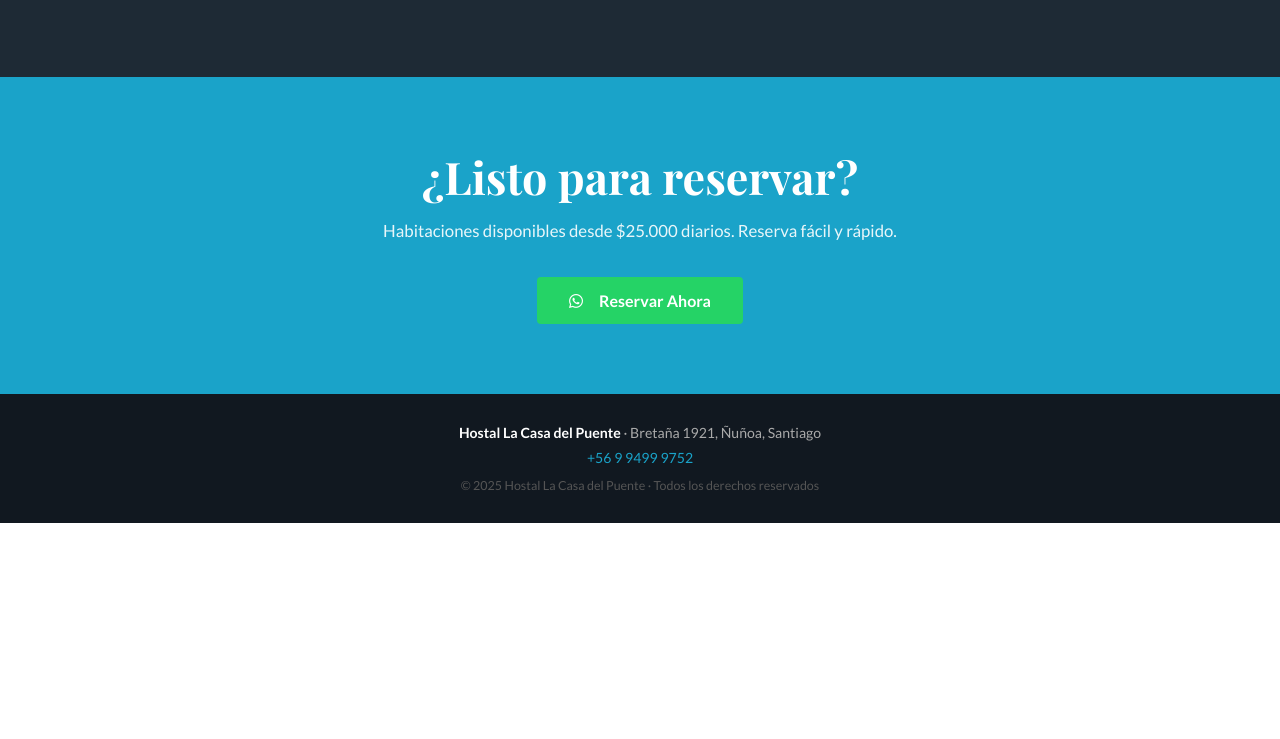
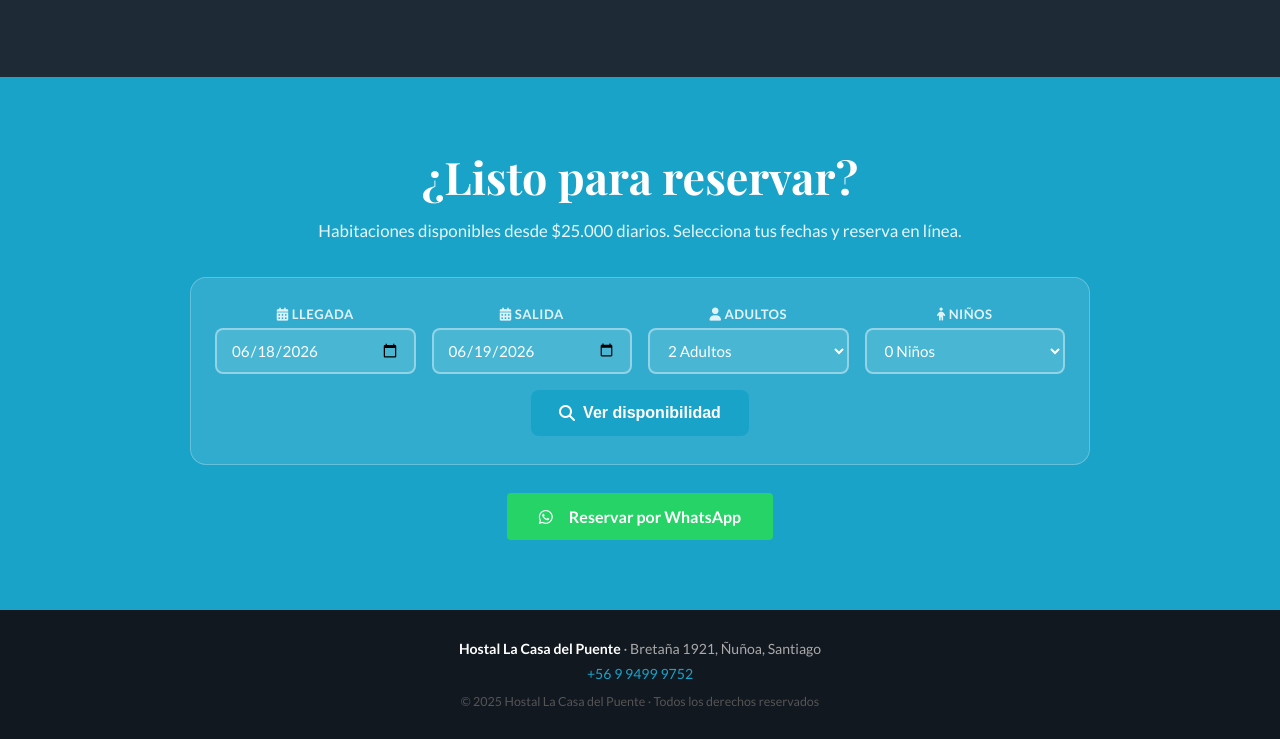
Before and after one commit to FTechTitan/lacasadelpuente-web, a plain HTML site: page index.html in a window 1280 px wide. Shown: the part 4272-5011 px from the top of the page. Before the commit the page ends 4795 px from the top, so only its background shows below. Drawn offline with nearby package versions, Linux system fonts and the light colour scheme.

Commit message:
feat: agregar widget motor de reservas OTASync (property 11495)

```diff
--- a/index.html
+++ b/index.html
@@ -405,13 +405,174 @@
 <!-- RESERVA CTA -->
 <section class="reserva" id="reserva">
   <h2>¿Listo para reservar?</h2>
-  <p>Habitaciones disponibles desde $25.000 diarios. Reserva fácil y rápido.</p>
-  <div class="reserva-btns">
+  <p>Habitaciones disponibles desde $25.000 diarios. Selecciona tus fechas y reserva en línea.</p>
+
+  <!-- Widget motor de reservas OTASync -->
+  <div class="booking-widget">
+    <div class="booking-form">
+      <div class="booking-field">
+        <label for="bk-checkin"><i class="fas fa-calendar-alt"></i> Llegada</label>
+        <input type="date" id="bk-checkin">
+      </div>
+      <div class="booking-field">
+        <label for="bk-checkout"><i class="fas fa-calendar-alt"></i> Salida</label>
+        <input type="date" id="bk-checkout">
+      </div>
+      <div class="booking-field">
+        <label for="bk-adultos"><i class="fas fa-user"></i> Adultos</label>
+        <select id="bk-adultos">
+          <option value="1">1 Adulto</option>
+          <option value="2" selected>2 Adultos</option>
+          <option value="3">3 Adultos</option>
+          <option value="4">4 Adultos</option>
+        </select>
+      </div>
+      <div class="booking-field">
+        <label for="bk-ninos"><i class="fas fa-child"></i> Niños</label>
+        <select id="bk-ninos">
+          <option value="0" selected>0 Niños</option>
+          <option value="1">1 Niño</option>
+          <option value="2">2 Niños</option>
+          <option value="3">3 Niños</option>
+        </select>
+      </div>
+      <button class="btn-buscar" onclick="buscarDisponibilidad()">
+        <i class="fas fa-search"></i> Ver disponibilidad
+      </button>
+    </div>
+  </div>
+
+  <!-- Iframe motor OTASync (se activa al buscar) -->
+  <div id="motor-container" style="display:none; margin-top:32px;">
+    <iframe id="motor-iframe"
+      src=""
+      width="100%"
+      height="700"
+      frameborder="0"
+      style="border-radius:12px; background:#fff;">
+    </iframe>
+  </div>
+
+  <div class="reserva-btns" style="margin-top:28px;">
     <a href="https://wa.me/56994999752?text=Hola,%20quiero%20reservar%20en%20Hostal%20La%20Casa%20del%20Puente" target="_blank" class="btn-whatsapp">
-      <i class="fab fa-whatsapp" style="margin-right:8px"></i>Reservar Ahora
+      <i class="fab fa-whatsapp" style="margin-right:8px"></i>Reservar por WhatsApp
     </a>
   </div>
 </section>
+
+<style>
+  .booking-widget {
+    max-width: 900px;
+    margin: 32px auto 0;
+    background: rgba(255,255,255,0.1);
+    border: 1px solid rgba(255,255,255,0.25);
+    border-radius: 16px;
+    padding: 28px 24px;
+    backdrop-filter: blur(4px);
+  }
+  .booking-form {
+    display: flex;
+    flex-wrap: wrap;
+    gap: 16px;
+    align-items: flex-end;
+    justify-content: center;
+  }
+  .booking-field {
+    display: flex;
+    flex-direction: column;
+    gap: 6px;
+    min-width: 150px;
+    flex: 1;
+  }
+  .booking-field label {
+    font-size: 0.82rem;
+    font-weight: 700;
+    color: rgba(255,255,255,0.85);
+    letter-spacing: 0.5px;
+    text-transform: uppercase;
+  }
+  .booking-field input,
+  .booking-field select {
+    height: 46px;
+    padding: 0 14px;
+    border: 2px solid rgba(255,255,255,0.4);
+    border-radius: 8px;
+    background: rgba(255,255,255,0.12);
+    color: #fff;
+    font-size: 0.95rem;
+    font-family: 'Lato', sans-serif;
+    outline: none;
+    transition: border 0.2s;
+  }
+  .booking-field input:focus,
+  .booking-field select:focus { border-color: #fff; }
+  .booking-field select option { background: #1e2a35; color: #fff; }
+  .btn-buscar {
+    height: 46px;
+    padding: 0 28px;
+    background: var(--azul);
+    color: #fff;
+    border: none;
+    border-radius: 8px;
+    font-size: 1rem;
+    font-weight: 700;
+    cursor: pointer;
+    display: flex;
+    align-items: center;
+    gap: 8px;
+    transition: opacity 0.2s;
+    white-space: nowrap;
+  }
+  .btn-buscar:hover { opacity: 0.85; }
+  @media (max-width: 600px) {
+    .booking-field { min-width: 100%; }
+    .btn-buscar { width: 100%; justify-content: center; }
+  }
+</style>
+
+<script>
+  // Setear fechas por defecto (hoy y mañana)
+  (function() {
+    var hoy = new Date();
+    var manana = new Date();
+    manana.setDate(hoy.getDate() + 1);
+    var fmt = function(d) { return d.toISOString().split('T')[0]; };
+    document.getElementById('bk-checkin').value = fmt(hoy);
+    document.getElementById('bk-checkout').value = fmt(manana);
+    document.getElementById('bk-checkin').min = fmt(hoy);
+    document.getElementById('bk-checkout').min = fmt(manana);
+    document.getElementById('bk-checkin').addEventListener('change', function() {
+      var ci = new Date(this.value + 'T12:00:00');
+      ci.setDate(ci.getDate() + 1);
+      document.getElementById('bk-checkout').min = fmt(ci);
+      if (document.getElementById('bk-checkout').value <= this.value) {
+        document.getElementById('bk-checkout').value = fmt(ci);
+      }
+    });
+  })();
+
+  function buscarDisponibilidad() {
+    var checkin  = document.getElementById('bk-checkin').value;
+    var checkout = document.getElementById('bk-checkout').value;
+    var adultos  = document.getElementById('bk-adultos').value;
+    var ninos    = document.getElementById('bk-ninos').value;
+
+    var url = 'https://app.otasync.me/engine/es/index.php'
+      + '?property_code=MTE0OTU'
+      + '&dfrom=' + checkin
+      + '&dto='   + checkout
+      + '&adults=' + adultos
+      + '&children=' + ninos
+      + '&chlidren=' + ninos
+      + '&currency=CLP';
+
+    var container = document.getElementById('motor-container');
+    var iframe    = document.getElementById('motor-iframe');
+    iframe.src = url;
+    container.style.display = 'block';
+    container.scrollIntoView({ behavior: 'smooth', block: 'start' });
+  }
+</script>
 
 <!-- FOOTER -->
 <footer>
```
